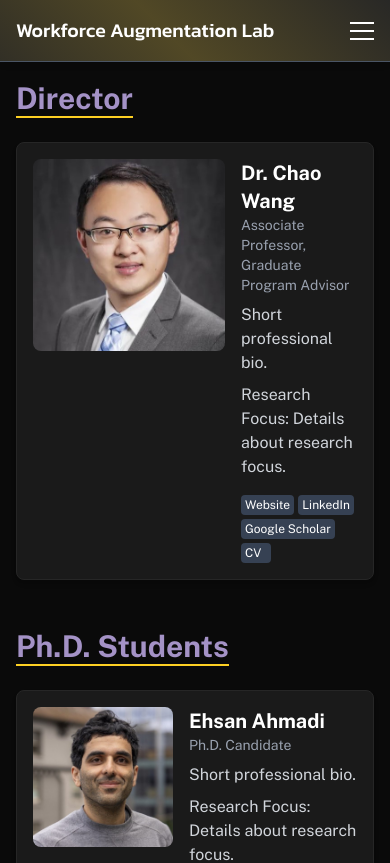
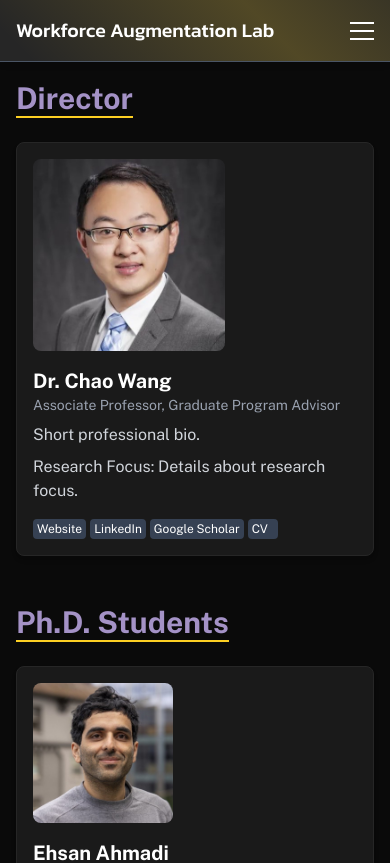
Before and after one commit to AugmentWorkforce/AugmentWorkforce.github.io, a Next.js app: page /people in a window 390 px wide. Shown: the top 863 px of the page. Built offline with nearby package versions, Linux system fonts and the light colour scheme.

Commit message:
Update Person component layout for mobile version

```diff
--- a/components/Person.js
+++ b/components/Person.js
@@ -4,7 +4,7 @@ export default function Person({ member }) {
   const imageSize = member.category === 'Faculty' ? 'w-48 h-48' : 'w-35 h-35';
 
   return (
-    <div className="bg-[#1a1a1a] p-4 rounded-lg shadow-md border-1 border-neutral-800 flex gap-4">
+    <div className="bg-[#1a1a1a] p-4 rounded-lg shadow-md border-1 border-neutral-800 flex flex-col md:flex-row items-start md:items-start gap-4">
       <div className={`relative ${imageSize} flex-shrink-0`}>
         <Image
           src={member.photo}
```
